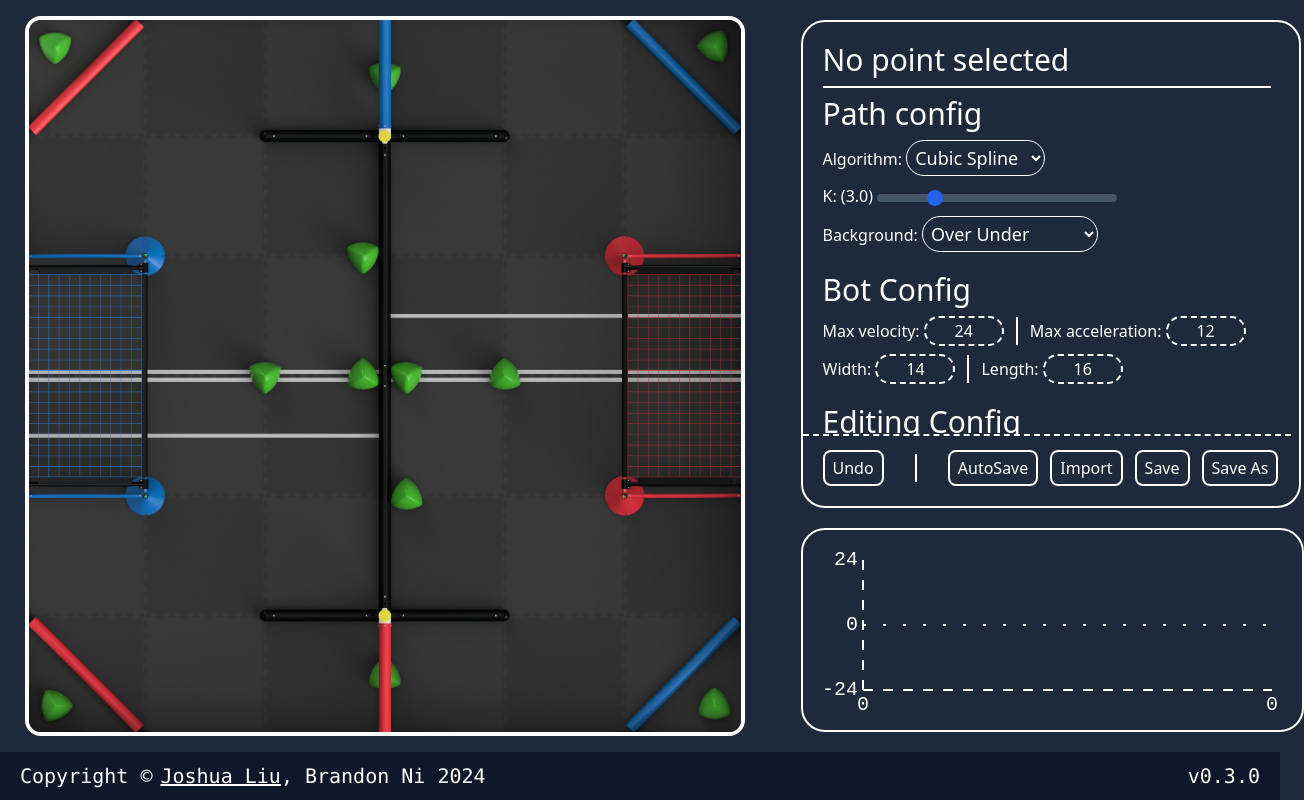
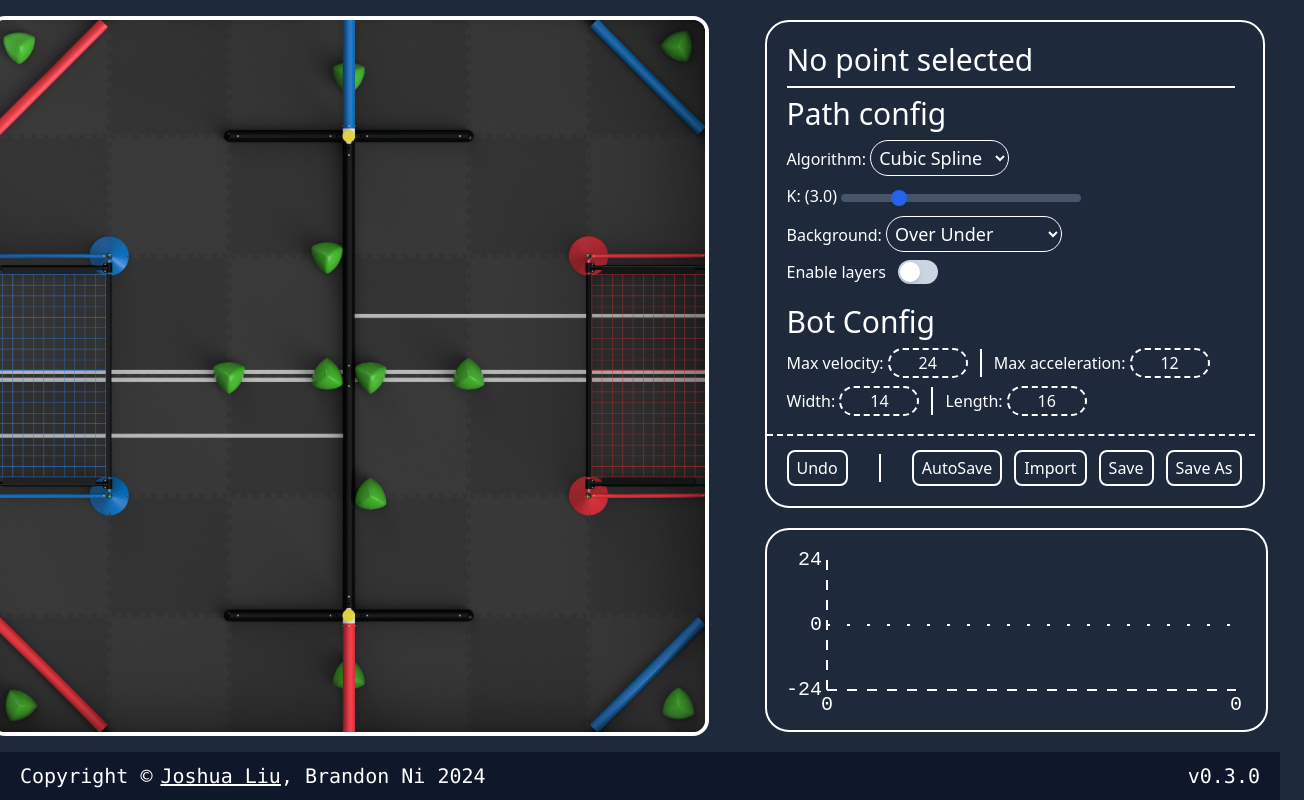
Before and after one commit to Genius6942/pathgen, a Svelte app: page / in a window 1280 px wide. Shown: the whole page, 1304 px wide, since content can reach past the window. Built offline with nearby package versions, Linux system fonts and the light colour scheme.

Commit message:
enable layers toggle

```diff
--- a/src/App.svelte
+++ b/src/App.svelte
@@ -46,6 +46,7 @@
 
 <main class="h-screen flex flex-col select-none">
   <div class="flex-grow flex justify-center">
+    {#if $config.layers}
       <div class="flex flex-col justify-center items-center gap-3 p-3">
         <button
           class={`translate-y-0 transition-all hover:-translate-y-1 ${$state.visible.layer === maxLayer ? "opacity-0 cursor-default" : "opacity-100"}`}
@@ -67,6 +68,7 @@
           <Fa icon={faDownLong} size="lg" />
         </button>
       </div>
+    {/if}
     <div class="relative p-4 items-center" style="aspect-ratio: 1/1">
       <div
         class="h-full flex justify-center items-center border-white border-4 rounded-2xl overflow-hidden"
@@ -170,6 +172,11 @@
                   </option>
                 {/each}
               </select>
+            </label>
+
+            <label class="relative flex gap-3">
+              Enable layers
+              <input type="checkbox" bind:checked={$config.layers} class="toggle" />
             </label>
 
             <!-- BOT CONFIG -->
@@ -291,7 +298,7 @@
                 Reverse here
               </label>
             {/if}
-            {#if point}
+            {#if $config.layers && point}
               <div class="flex items-center relative gap-2 flex-wrap">
                 Layers:
                 {#each Array(maxLayer)
--- a/src/utils/state.ts
+++ b/src/utils/state.ts
@@ -91,6 +91,7 @@ export interface PathConfig {
   flags: { [key: string]: "number" | "boolean" };
   distanceBetween: number;
   k: number;
+	layers: boolean;
   bot: {
     maxVelocity: number;
     maxAcceleration: number;
@@ -106,6 +107,7 @@ export const config = writable<PathConfig>({
   flags: {},
   distanceBetween: 0.5,
   k: 3,
+	layers: false,
   bot: {
     maxVelocity: 24,
     maxAcceleration: 12,
```
Lines whose indentation alone changed are shown as unchanged.
